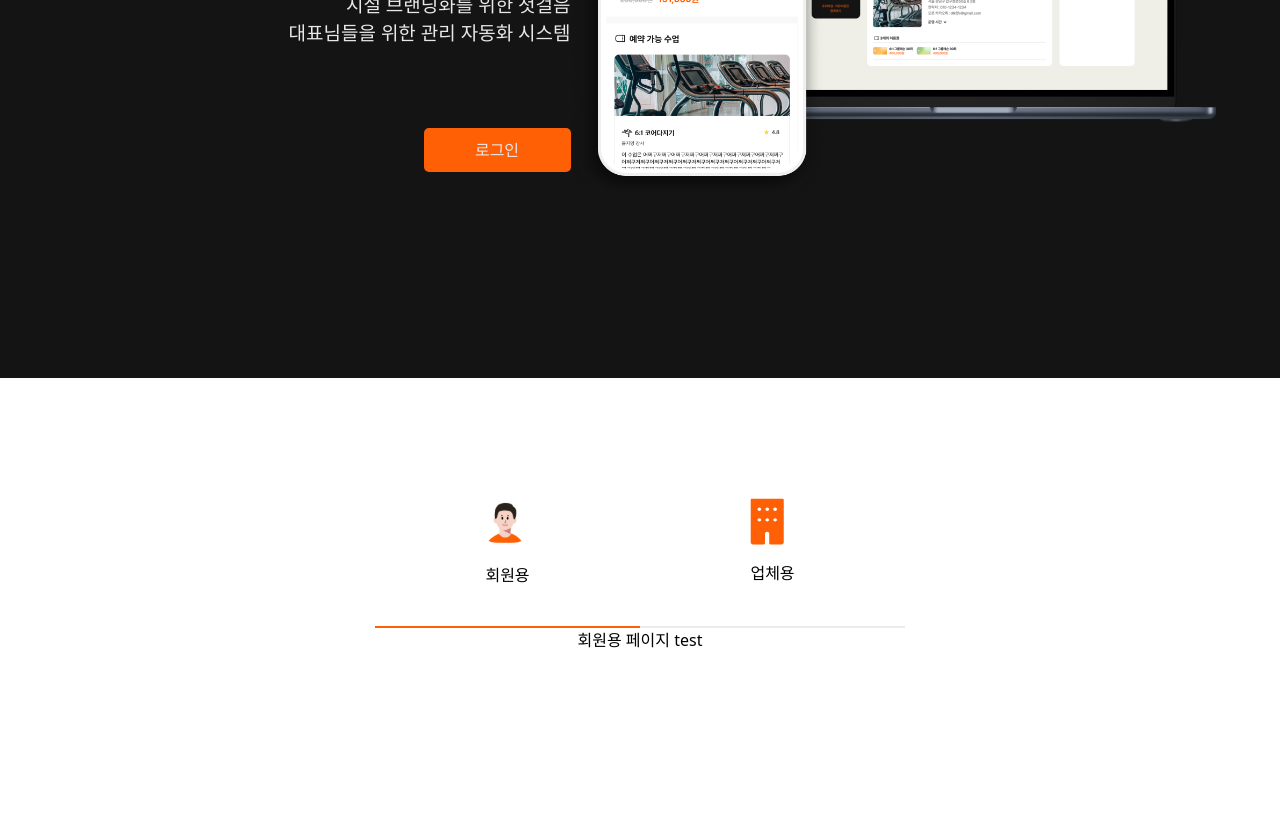
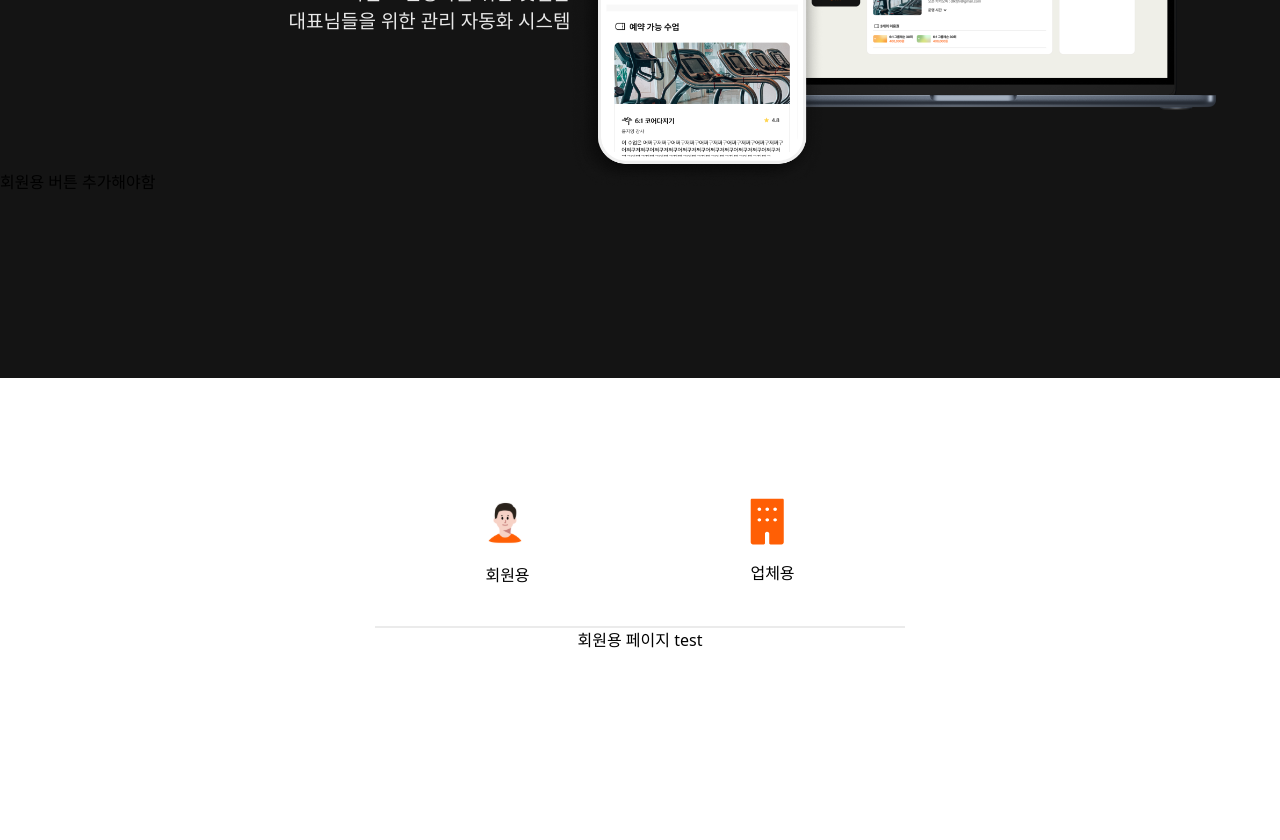
Before and after one commit to hobbyloop/hobbyloop-landing, a Next.js app: page / in a window 1280 px wide. Shown: the part 500-1340 px from the top of the page. Built offline with nearby package versions, Linux system fonts and the light colour scheme.

Commit message:
✨ Add: useState zustand 상태관리로 변경

```diff
--- a/package.json
+++ b/package.json
@@ -16,7 +16,8 @@
     "react": "^18",
     "react-dom": "^18",
     "react-hook-form": "^7.50.1",
-    "styled-components": "^6.1.8"
+    "styled-components": "^6.1.8",
+    "zustand": "^4.5.2"
   },
   "devDependencies": {
     "@storybook/addon-essentials": "^7.6.17",
--- a/src/app/layout.tsx
+++ b/src/app/layout.tsx
@@ -3,6 +3,7 @@ import "./globals.css";
 import Header from "@/components/commons/Header";
 import Footer from "@/components/commons/Footer";
 import localFont from "next/font/local";
+import StyledJsxRegistry from "@/lib/registry";
 
 const pre = localFont({
   src: "../../public/font/PretendardVariable.ttf",
@@ -23,11 +24,13 @@ export default function RootLayout({
     <html lang="ko" className={`${pre.variable}`}>
       <head></head>
       <body className="relative mx-auto flex w-full flex-col min-w-[360px]">
-        <main className="relative grow">
-          <Header />
-          <div className="">{children}</div>
-        </main>
-        <Footer />
+        <StyledJsxRegistry>
+          <main className="relative grow">
+            <Header />
+            <div className="">{children}</div>
+          </main>
+          <Footer />
+        </StyledJsxRegistry>
       </body>
     </html>
   );
--- /dev/null
+++ b/src/app/styles/breakpoints.ts
@@ -0,0 +1,17 @@
+interface Size {
+  sm: string;
+  md: string;
+  lg: string;
+}
+
+const size: Size = {
+  sm: "360px", // for small screen mobile
+  md: "800px", //
+  lg: "1200px", // 800px 이상
+};
+
+export const device = {
+  sm: `(min-width: ${size.sm})`,
+  md: `(max-width: ${size.md})`,
+  lg: `(max-width: ${size.lg})`,
+};
--- a/src/components/Middle.tsx
+++ b/src/components/Middle.tsx
@@ -1,26 +1,24 @@
 "use client";
 import { useState } from "react";
 import styled, { css } from "styled-components";
-import CompanyIcon from "../../public/Image/company.icon.svg";
-import MemberIcon from "../../public/Image/member.icon.svg";
 import Image from "next/image";
+import "../app/globals.css";
+import { TABS, useSelectedTabStore } from "@/store/useStore";
 import MemberSec from "./MemberSec";
 import CompanySec from "./CompanySec";
-import "../app/globals.css";
+
+export interface ITabs {
+  id: number;
+  name: string;
+  icon: string;
+}
 
 export default function Middle() {
-  interface ITabs {
-    id: number;
-    name: string;
-    icon: string;
-  }
+  // const [selectedTab, setSelectedTab] = useState(TABS[0]);
 
-  const TABS: ITabs[] = [
-    { id: 1, name: "회원용", icon: MemberIcon },
-    { id: 2, name: "업체용", icon: CompanyIcon },
-  ];
+  const { selectedTab } = useSelectedTabStore();
+  const selectedUpdate = useSelectedTabStore((state) => state.selectedUpdate);
 
-  const [selectedTab, setSelectedTab] = useState(TABS[0]);
   return (
     <Container>
       <SelectSection>
@@ -28,8 +26,10 @@ export default function Middle() {
           return (
             <Tab
               key={tab.id}
-              selected={selectedTab.id === tab.id}
-              onClick={() => setSelectedTab(tab)}
+              onClick={() => {
+                selectedUpdate(tab);
+              }}
+              // selected={selectedTab.id === tab.id}
             >
               <div className="flex flex-col content-center gap-4">
                 <Image src={tab.icon} alt="아이콘 이미지" />
@@ -60,7 +60,7 @@ const SelectSection = styled.div`
   height: 250px;
 `;
 
-const Tab = styled.div<{ selected: boolean }>`
+const Tab = styled.div`
   display: flex;
   flex-direction: column;
   align-items: center;
@@ -69,10 +69,10 @@ const Tab = styled.div<{ selected: boolean }>`
   height: 130px;
   border-bottom: 2px solid #ebebeb;
   cursor: pointer;
+`;
 
-  ${(props) =>
-    props.selected &&
-    css`
-      border-color: #ff5f05;
-    `}
-`;
+// ${(props) =>
+//   props.selected &&
+//   css`
+//     border-color: #ff5f05;
+//   `}
--- a/src/components/Visual.tsx
+++ b/src/components/Visual.tsx
@@ -1,45 +1,11 @@
-import Image from "next/image";
-import visual_notebook from "../../public/Image/visual_notebook.png";
-import visual_phone from "../../public/Image/visual_phone.png";
-import Button from "@/components/commons/Button";
-import Link from "next/link";
+import VisualImageArticle from "./VisualImageArticle";
+import VisualTextArticle from "./VisualTextArticle";
 
 export default function Visual() {
   return (
     <div className="bg-neutral-890 h-[752px] md:h-[810px] md:flex-row px-[20px] md:px-0 grid content-center gap-[53px] md:gap-0">
-      <div className="md:row-[1/2] flex md:gap-[40px] md:justify-normal justify-center w-full">
-        <div className="flex flex-col w-full md:gap-[54px] gap-[32px] items-end text-right ">
-          <p className="text-neutral-10 md:text-5xl text-3xl font-bold md:leading-[1.5] tracking-wide">
-            언제 어디서든 <br />
-            <span className="text-neutral-500">결제</span>와
-            <span className="text-neutral-500">수업 예약</span>을 한 번에
-          </p>
-          <p className="whitespace-pre-wrap	text-neutral-80 text-base md:text-[19px] md:leading-[1.5]">
-            {`간편한 결제와 체계적인 예약관리\n시설 브랜딩화를 위한 첫걸음\n대표님들을 위한 관리 자동화 시스템`}
-          </p>
-        </div>
-      </div>
-      <Button className="text-neutral-80 bg-neutral-500 w-full md:w-[147px] h-[44px] order-3 md:order-2 col-start-1	justify-self-end lg:mt-[-54px] ">
-        <Link href="#">로그인</Link>
-      </Button>
-      {/*  */}
-      <div className="relative w-full md:order-3 md:row-[1/2]">
-        <Image
-          className="absolute md:left-0 left-[-16px] top-[-28px] md:w-[253px] md:h-[463px]"
-          src={visual_phone}
-          alt="핸드폰이미지"
-          width={168}
-          height={325}
-        />
-        <Image
-          className="md:ml-[121px] ml-[77px]"
-          src={visual_notebook}
-          priority
-          alt="노트북이미지"
-          width={558}
-          height={418}
-        />
-      </div>
+      <VisualTextArticle />
+      <VisualImageArticle />
     </div>
   );
 }
--- /dev/null
+++ b/src/components/VisualImageArticle.tsx
@@ -0,0 +1,25 @@
+import Image from "next/image";
+import visual_notebook from "../../public/Image/visual_notebook.png";
+import visual_phone from "../../public/Image/visual_phone.png";
+
+export default function VisualImageArticle() {
+  return (
+    <div className="relative w-full md:order-3 md:row-[1/2]">
+      <Image
+        className="absolute md:left-0 left-[-16px] top-[-28px] md:w-[253px] md:h-[463px]"
+        src={visual_phone}
+        alt="핸드폰이미지"
+        width={168}
+        height={325}
+      />
+      <Image
+        className="md:ml-[121px] ml-[77px]"
+        src={visual_notebook}
+        priority
+        alt="노트북이미지"
+        width={558}
+        height={418}
+      />
+    </div>
+  );
+}
--- /dev/null
+++ b/src/components/VisualTextArticle.tsx
@@ -0,0 +1,32 @@
+"use client";
+
+import Link from "next/link";
+import Button from "./commons/Button";
+import useSelectedTabStore from "@/store/useStore";
+
+export default function VisualTextArticle() {
+  const { selectedTab } = useSelectedTabStore();
+  return (
+    <>
+      <div className="md:row-[1/2] flex md:gap-[40px] md:justify-normal justify-center w-full">
+        <div className="flex flex-col w-full md:gap-[54px] gap-[32px] items-end text-right ">
+          <p className="text-neutral-10 md:text-5xl text-3xl font-bold md:leading-[1.5] tracking-wide">
+            언제 어디서든 <br />
+            <span className="text-neutral-500">결제</span>와
+            <span className="text-neutral-500">수업 예약</span>을 한 번에
+          </p>
+          <p className="whitespace-pre-wrap	text-neutral-80 text-base md:text-[19px] md:leading-[1.5]">
+            {`간편한 결제와 체계적인 예약관리\n시설 브랜딩화를 위한 첫걸음\n대표님들을 위한 관리 자동화 시스템`}
+          </p>
+        </div>
+      </div>
+      {selectedTab.id === 1 ? (
+        <div>회원용 버튼 추가해야함</div>
+      ) : (
+        <Button className="text-neutral-80 bg-neutral-500 w-full md:w-[147px] h-[44px] order-3 md:order-2 col-start-1	justify-self-end lg:mt-[-54px] ">
+          <Link href="#">로그인</Link>
+        </Button>
+      )}
+    </>
+  );
+}
--- /dev/null
+++ b/src/lib/registry.tsx
@@ -0,0 +1,23 @@
+"use client";
+
+import React, { useState } from "react";
+import { useServerInsertedHTML } from "next/navigation";
+import { StyleRegistry, createStyleRegistry } from "styled-jsx";
+
+export default function StyledJsxRegistry({
+  children,
+}: {
+  children: React.ReactNode;
+}) {
+  // Only create stylesheet once with lazy initial state
+  // x-ref: https://reactjs.org/docs/hooks-reference.html#lazy-initial-state
+  const [jsxStyleRegistry] = useState(() => createStyleRegistry());
+
+  useServerInsertedHTML(() => {
+    const styles = jsxStyleRegistry.styles();
+    jsxStyleRegistry.flush();
+    return <>{styles}</>;
+  });
+
+  return <StyleRegistry registry={jsxStyleRegistry}>{children}</StyleRegistry>;
+}
--- /dev/null
+++ b/src/store/useStore.tsx
@@ -0,0 +1,21 @@
+import { create } from "zustand";
+import CompanyIcon from "../../public/Image/company.icon.svg";
+import MemberIcon from "../../public/Image/member.icon.svg";
+import { ITabs } from "@/components/Middle";
+
+type SelectedTabAction = {
+  selectedTab: ITabs;
+  selectedUpdate: (selectedTab: ITabs) => void;
+};
+
+export const TABS: ITabs[] = [
+  { id: 1, name: "회원용", icon: MemberIcon },
+  { id: 2, name: "업체용", icon: CompanyIcon },
+];
+
+export const useSelectedTabStore = create<SelectedTabAction>((set) => ({
+  selectedTab: TABS[0],
+  selectedUpdate: (newSelec) => set({ selectedTab: newSelec }),
+}));
+
+export default useSelectedTabStore;
```
Also changed, not shown: 1 other file (tests, documents, lock files or other folders).
